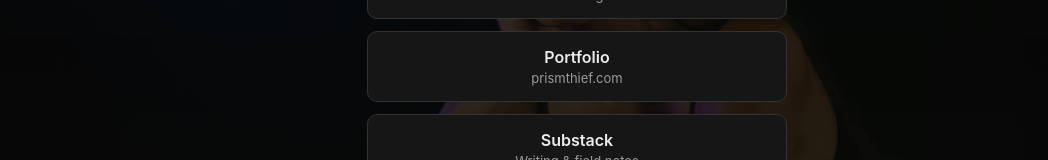
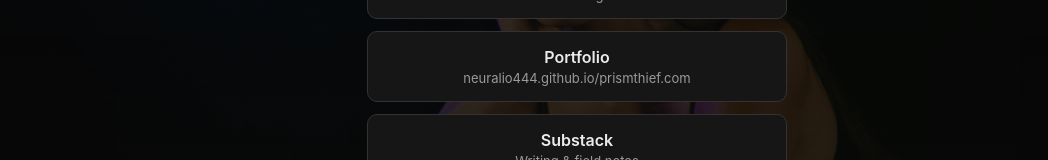
Before and after one commit to NeuralIO444/prismthief-links, a plain HTML site: page index.html in a window 1280 px wide. Shown: the part 370-530 px from the top of the page, without its empty margins (63-1111 px from the left). Drawn offline with Linux system fonts and the light colour scheme.

Commit message:
Portfolio button: point to the GitHub Pages site until prismthief.com DNS is restored

```diff
--- a/index.html
+++ b/index.html
@@ -95,9 +95,9 @@
       <span class="t">This Saturday: Orange Photowalk</span>
       <span class="s">Nov 28 · 1–3 PM · Orange Metrolink Station — I'll be there shooting</span>
     </a>
-    <a class="btn" href="https://prismthief.com/" data-track="portfolio">
+    <a class="btn" href="https://neuralio444.github.io/prismthief.com/" data-track="portfolio">
       <span class="t">Portfolio</span>
-      <span class="s">prismthief.com</span>
+      <span class="s">neuralio444.github.io/prismthief.com</span>
     </a>
     <a class="btn" href="https://prismthief.substack.com/" data-track="substack">
       <span class="t">Substack</span>
```
